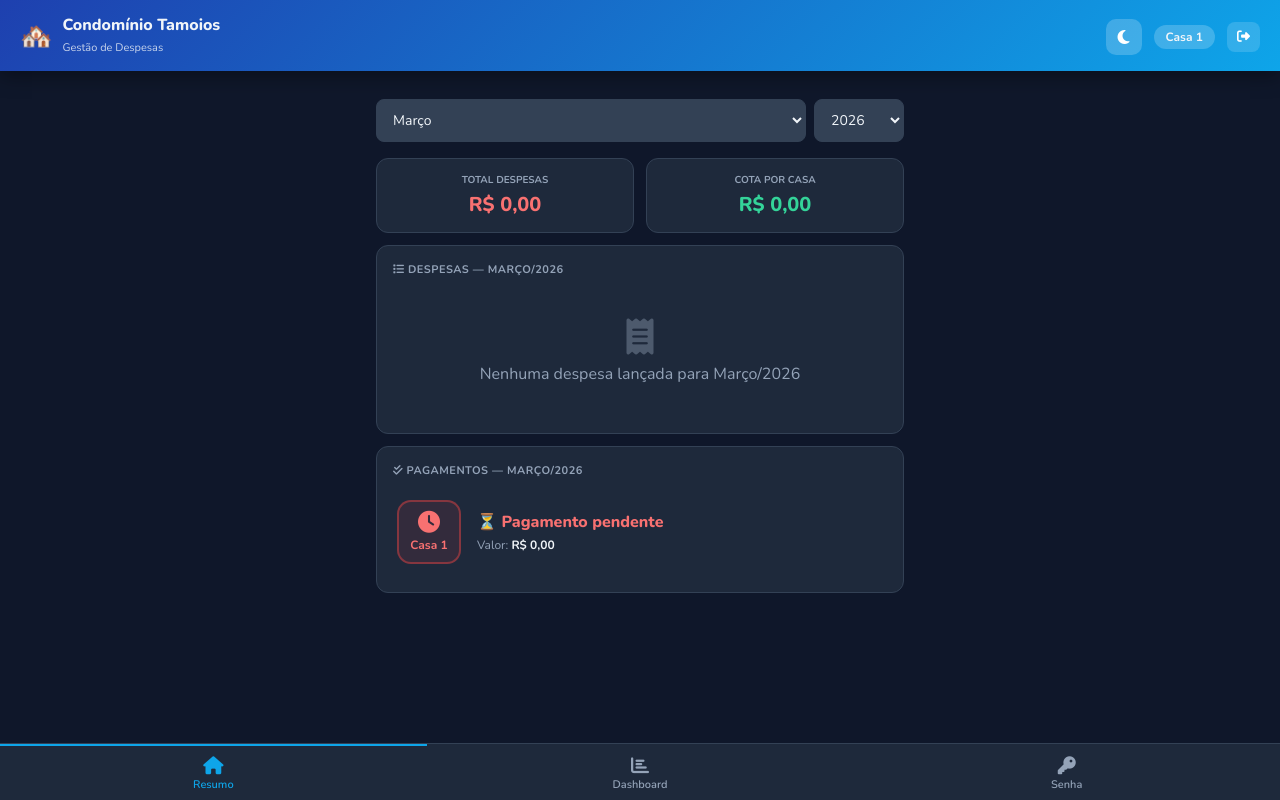
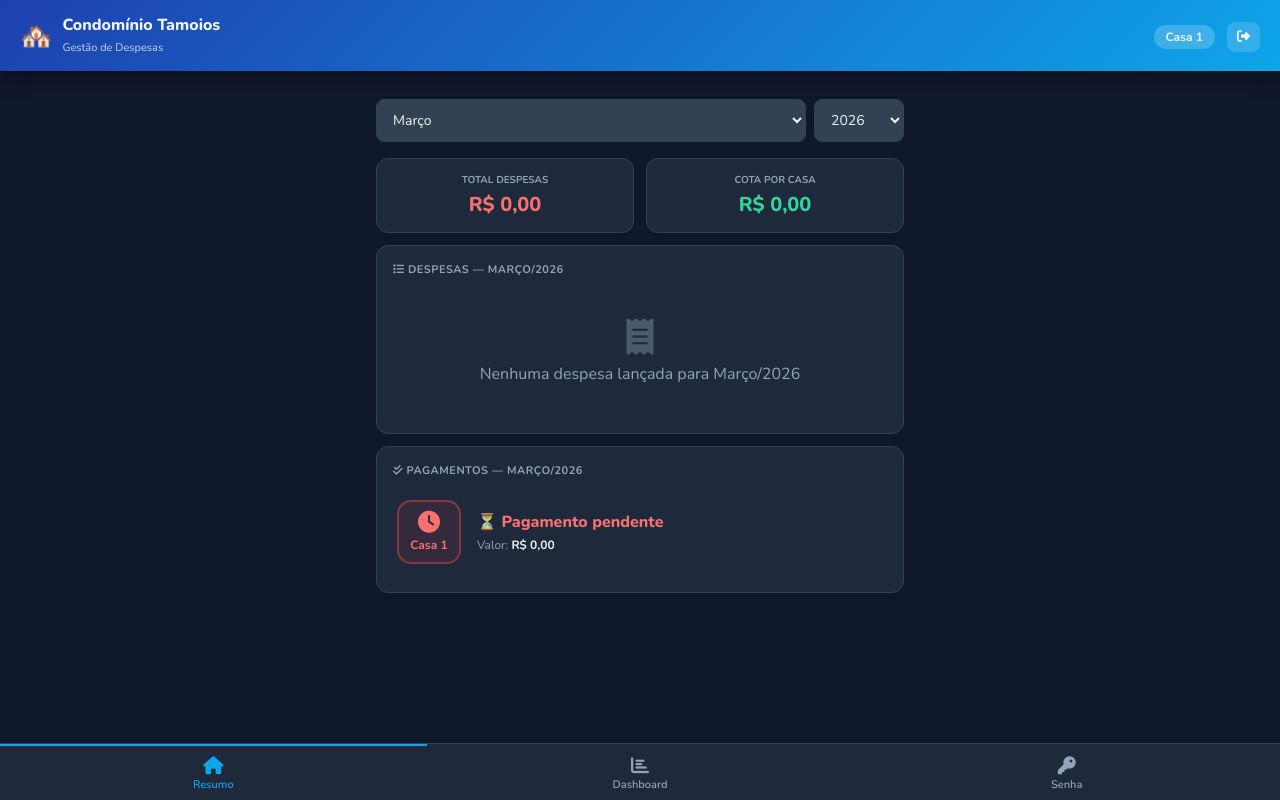
Before and after one commit to fonsecaorg-ux/CondominioTamoios, a Flask app: page / in a window 1280 px wide. Run offline with Flask 3, Linux system fonts and the light colour scheme; a user stored in the database is signed in; data that the repository does not hold is empty; some libraries are stand-ins or nearby versions.

Commit message:
Atualizar o base.html

```diff
--- a/templates/base.html
+++ b/templates/base.html
@@ -2,21 +2,14 @@
 <html lang="pt-BR">
 <head>
   <meta charset="UTF-8">
-  <meta name="viewport" content="width=device-width, initial-scale=1.0, viewport-fit=cover">
-  <meta name="theme-color" content="#1e40af" id="meta-theme-color">
-  <meta name="apple-mobile-web-app-capable" content="yes">
-  <meta name="apple-mobile-web-app-status-bar-style" content="black-translucent">
-  <meta name="apple-mobile-web-app-title" content="Tamoios">
+  <meta name="viewport" content="width=device-width, initial-scale=1.0">
   <title>{% block title %}Condomínio Tamoios{% endblock %}</title>
-  <link rel="manifest" href="{{ url_for('manifest') }}">
-  <link rel="apple-touch-icon" href="{{ url_for('icon_png', size=192) }}">
   <link href="https://fonts.googleapis.com/css2?family=Nunito:wght@400;600;700;800&display=swap" rel="stylesheet">
   <link rel="stylesheet" href="https://cdnjs.cloudflare.com/ajax/libs/font-awesome/6.4.0/css/all.min.css">
   <style>
     *, *::before, *::after { box-sizing: border-box; margin: 0; padding: 0; }
 
-    /* Tema escuro (padrão) */
-    :root, [data-theme="dark"] {
+    :root {
       --primary:   #1e40af;
       --primary-l: #3b82f6;
       --accent:    #0ea5e9;
@@ -32,27 +25,6 @@
       --border:    #334155;
       --radius:    12px;
     }
-
-    /* Tema claro */
-    [data-theme="light"] {
-      --primary:   #1d4ed8;
-      --primary-l: #2563eb;
-      --accent:    #0284c7;
-      --green:     #059669;
-      --red:       #dc2626;
-      --yellow:    #d97706;
-      --purple:    #7c3aed;
-      --bg:        #f8fafc;
-      --bg2:       #f1f5f9;
-      --bg3:       #e2e8f0;
-      --text:      #0f172a;
-      --text2:     #475569;
-      --border:    #cbd5e1;
-    }
-
-    [data-theme="light"] .header { box-shadow: 0 2px 12px rgba(0,0,0,.08); }
-    [data-theme="light"] .casa-item.pago { background: rgba(5,150,105,.12); border-color: var(--green); color: var(--green); }
-    [data-theme="light"] .casa-item.pendente { background: rgba(220,38,38,.08); border-color: #ef444450; color: var(--red); }
 
     body {
       font-family: 'Nunito', sans-serif;
@@ -101,24 +73,6 @@
       cursor: pointer;
       font-size: 13px;
     }
-    .btn-theme {
-      background: rgba(255,255,255,.2);
-      border: none;
-      color: #fff;
-      width: 36px;
-      height: 36px;
-      border-radius: 10px;
-      cursor: pointer;
-      display: inline-flex;
-      align-items: center;
-      justify-content: center;
-      font-size: 16px;
-    }
-    .btn-theme:hover { background: rgba(255,255,255,.3); }
-    .btn-theme .fa-sun { display: none; }
-    .btn-theme .fa-moon { display: inline; }
-    [data-theme="light"] .btn-theme .fa-sun { display: inline; }
-    [data-theme="light"] .btn-theme .fa-moon { display: none; }
 
     /* ─── NAV BOTTOM ─── */
     .nav-bottom {
@@ -309,18 +263,15 @@
       <small>Gestão de Despesas</small>
     </div>
   </div>
+  {% if session.casa %}
   <div class="header-right">
-    <button type="button" class="btn-theme" id="theme-toggle" title="Alternar tema claro/escuro" aria-label="Tema">
-      <i class="fas fa-sun"></i><i class="fas fa-moon"></i>
-    </button>
-    {% if session.casa %}
     <div>
-    <div class="badge-casa">{% if session.casa == 'admin' %}Administração{% else %}Casa {{ session.casa }}{% endif %}</div>
-      {% if session.casa == 'admin' %}<div class="badge-admin" style="text-align:center;margin-top:3px;">Admin geral</div>{% elif session.is_admin %}<div class="badge-admin" style="text-align:center;margin-top:3px;">ADMIN</div>{% endif %}
+    <div class="badge-casa">{% if session.casa == 'admin' %}Administração{% else %}{{ session.nome }}{% endif %}</div>
+      {% if session.is_admin and session.casa != 'admin' %}<div class="badge-admin" style="text-align:center;margin-top:3px;">ADMIN</div>{% endif %}
     </div>
     <a href="{{ url_for('logout') }}" class="btn-logout" title="Sair"><i class="fas fa-sign-out-alt"></i></a>
-    {% endif %}
   </div>
+  {% endif %}
 </header>
 
 {% with msgs = get_flashed_messages(with_categories=true) %}
@@ -346,23 +297,5 @@
 {% endif %}
 
 {% block extra_scripts %}{% endblock %}
-<script>
-(function() {
-  var KEY = 'tamoios-theme';
-  var root = document.documentElement;
-  var meta = document.getElementById('meta-theme-color');
-  var theme = localStorage.getItem(KEY) || 'dark';
-  function apply(t) {
-    root.setAttribute('data-theme', t);
-    if (meta) meta.content = t === 'light' ? '#1d4ed8' : '#1e40af';
-  }
-  apply(theme);
-  document.getElementById('theme-toggle').addEventListener('click', function() {
-    theme = theme === 'dark' ? 'light' : 'dark';
-    localStorage.setItem(KEY, theme);
-    apply(theme);
-  });
-})();
-</script>
 </body>
 </html>
```
